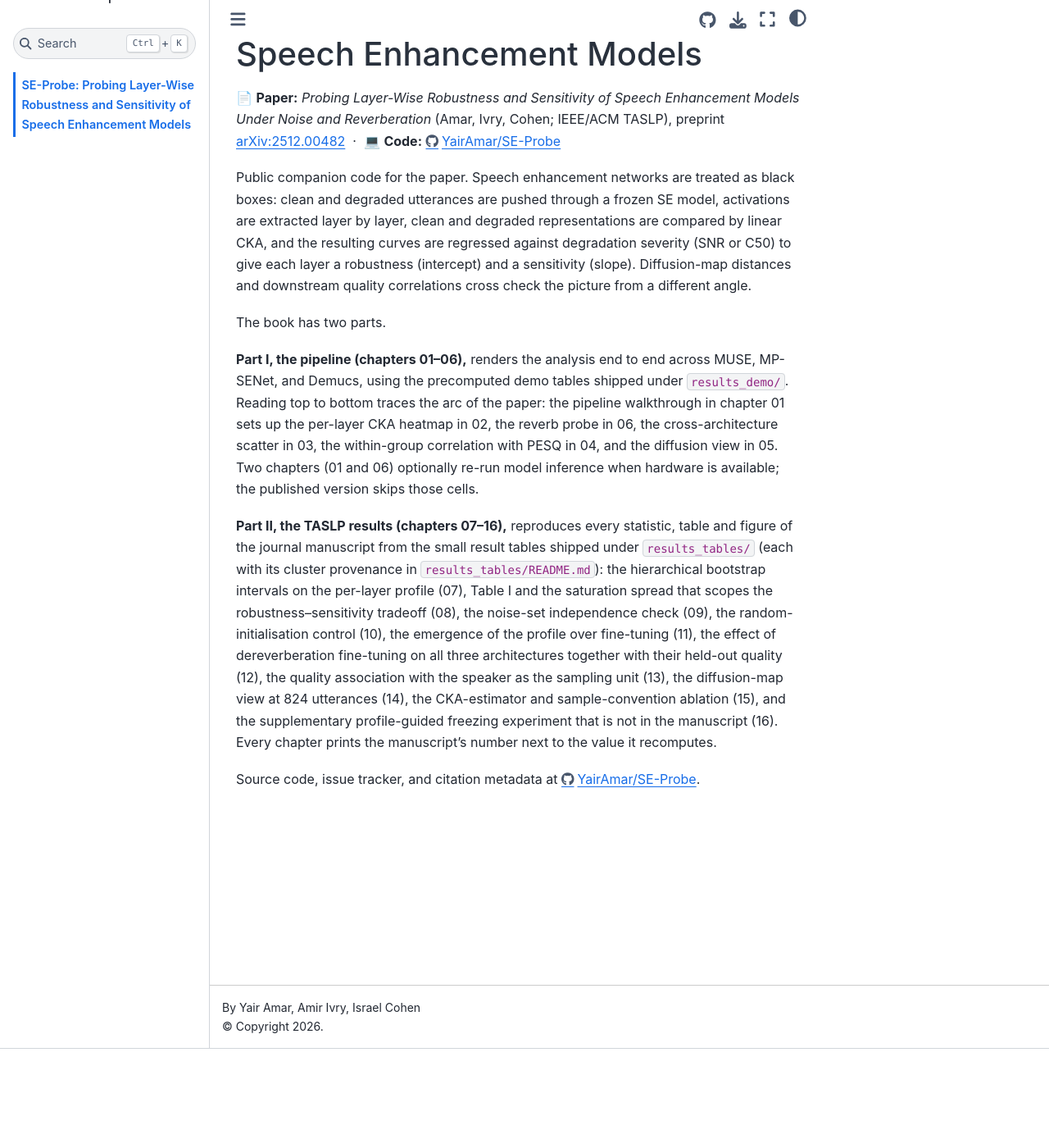
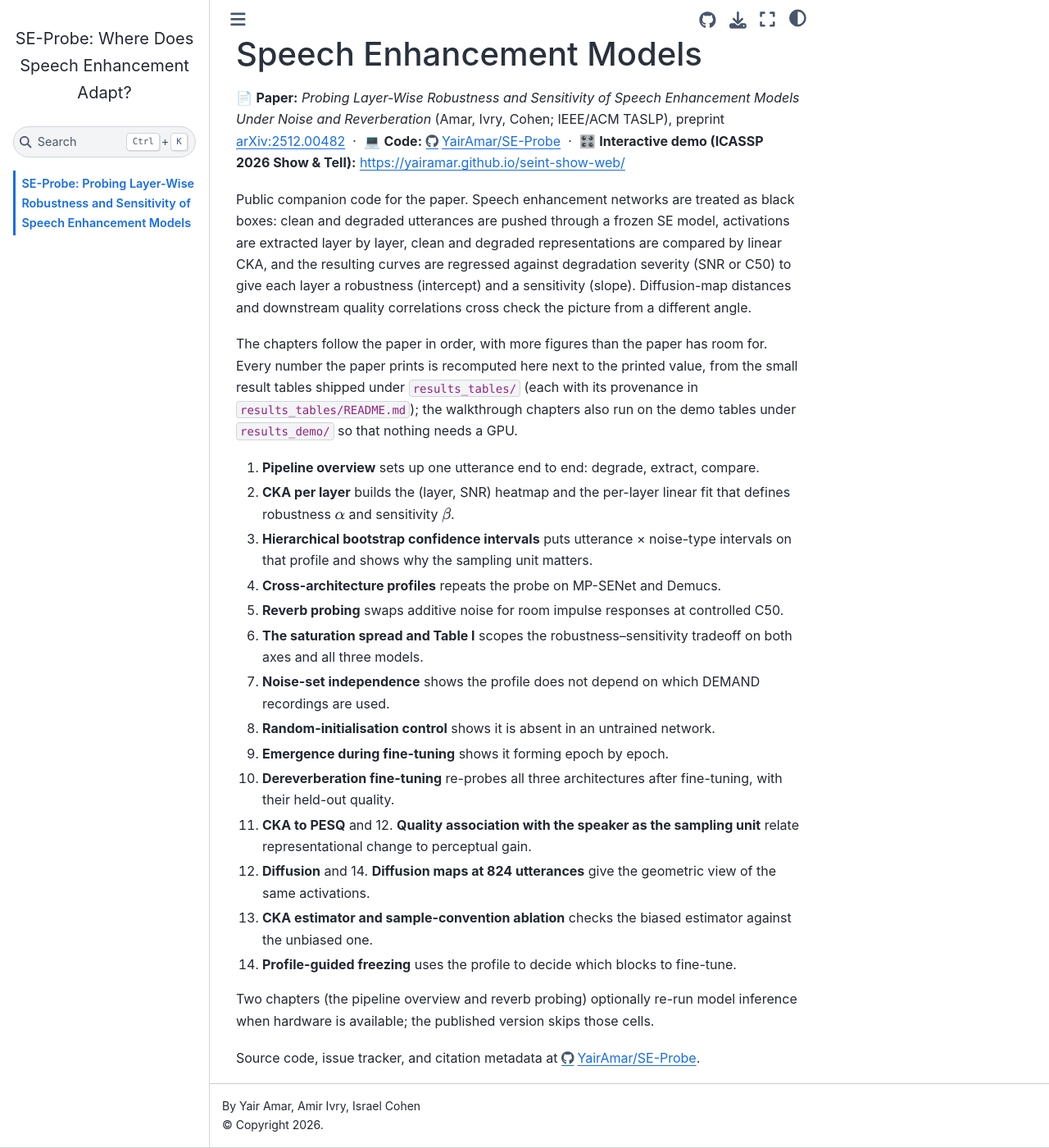
Before and after one commit to YairAmar/SE-Probe, a Jupyter Book: the page built from intro.md, in a window 1280 px wide and 1400 px high, scrolled down 121 px. Shown: the whole window at 82% size. Built offline with Jupyter Book 1.0.4 settings and Sphinx 7.4.7 and the Sphinx Book theme 1.1.4, drawn with Linux system fonts in a browser that asks for light colours; pages that are not in the unit, such as notebooks, are missing from menus.

Commit message:
Book: one continuous flow that follows the paper, no Part I / Part II split
The ten added chapters are interleaved with the original six in the order of the paper's sections; the intro lists the flow; two chapter intros no longer say "journal version".

Co-Authored-By: Claude Fable 5.1 <noreply@anthropic.com>

```diff
--- a/_toc.yml
+++ b/_toc.yml
@@ -1,23 +1,19 @@
 format: jb-book
 root: intro
-parts:
-  - caption: "Part I: the probing pipeline"
-    chapters:
-      - file: notebooks/01_pipeline_overview
-      - file: notebooks/02_cka_per_layer
-      - file: notebooks/06_reverb_probing
-      - file: notebooks/03_cross_architectures
-      - file: notebooks/04_cka_to_pesq
-      - file: notebooks/05_diffusion
-  - caption: "Part II: the TASLP results"
-    chapters:
-      - file: notebooks/07_hierarchical_bootstrap
-      - file: notebooks/08_saturation_spread
-      - file: notebooks/09_noise_set_independence
-      - file: notebooks/10_random_init_control
-      - file: notebooks/11_emergence_during_finetuning
-      - file: notebooks/12_dereverberation_finetuning
-      - file: notebooks/13_quality_association_speakers
-      - file: notebooks/14_diffusion_824
-      - file: notebooks/15_cka_estimator_ablation
-      - file: notebooks/16_profile_guided_freezing
+chapters:
+  - file: notebooks/01_pipeline_overview
+  - file: notebooks/02_cka_per_layer
+  - file: notebooks/07_hierarchical_bootstrap
+  - file: notebooks/03_cross_architectures
+  - file: notebooks/06_reverb_probing
+  - file: notebooks/08_saturation_spread
+  - file: notebooks/09_noise_set_independence
+  - file: notebooks/10_random_init_control
+  - file: notebooks/11_emergence_during_finetuning
+  - file: notebooks/12_dereverberation_finetuning
+  - file: notebooks/04_cka_to_pesq
+  - file: notebooks/13_quality_association_speakers
+  - file: notebooks/05_diffusion
+  - file: notebooks/14_diffusion_824
+  - file: notebooks/15_cka_estimator_ablation
+  - file: notebooks/16_profile_guided_freezing
--- a/intro.md
+++ b/intro.md
@@ -1,13 +1,26 @@
 # SE-Probe: Probing Layer-Wise Robustness and Sensitivity of Speech Enhancement Models
 
-📄 **Paper:** *Probing Layer-Wise Robustness and Sensitivity of Speech Enhancement Models Under Noise and Reverberation* (Amar, Ivry, Cohen; IEEE/ACM TASLP), preprint [arXiv:2512.00482](https://arxiv.org/abs/2512.00482) &nbsp;·&nbsp; 💻 **Code:** <https://github.com/YairAmar/SE-Probe>
+📄 **Paper:** *Probing Layer-Wise Robustness and Sensitivity of Speech Enhancement Models Under Noise and Reverberation* (Amar, Ivry, Cohen; IEEE/ACM TASLP), preprint [arXiv:2512.00482](https://arxiv.org/abs/2512.00482) &nbsp;·&nbsp; 💻 **Code:** <https://github.com/YairAmar/SE-Probe> &nbsp;·&nbsp; 🎛️ **Interactive demo (ICASSP 2026 Show & Tell):** <https://yairamar.github.io/seint-show-web/>
 
 Public companion code for the paper. Speech enhancement networks are treated as black boxes: clean and degraded utterances are pushed through a frozen SE model, activations are extracted layer by layer, clean and degraded representations are compared by linear CKA, and the resulting curves are regressed against degradation severity (SNR or C50) to give each layer a robustness (intercept) and a sensitivity (slope). Diffusion-map distances and downstream quality correlations cross check the picture from a different angle.
 
-The book has two parts.
+The chapters follow the paper in order, with more figures than the paper has room for. Every number the paper prints is recomputed here next to the printed value, from the small result tables shipped under `results_tables/` (each with its provenance in `results_tables/README.md`); the walkthrough chapters also run on the demo tables under `results_demo/` so that nothing needs a GPU.
 
-**Part I, the pipeline (chapters 01–06),** renders the analysis end to end across MUSE, MP-SENet, and Demucs, using the precomputed demo tables shipped under `results_demo/`. Reading top to bottom traces the arc of the paper: the pipeline walkthrough in chapter 01 sets up the per-layer CKA heatmap in 02, the reverb probe in 06, the cross-architecture scatter in 03, the within-group correlation with PESQ in 04, and the diffusion view in 05. Two chapters (01 and 06) optionally re-run model inference when hardware is available; the published version skips those cells.
+1. **Pipeline overview** sets up one utterance end to end: degrade, extract, compare.
+2. **CKA per layer** builds the (layer, SNR) heatmap and the per-layer linear fit that defines robustness $\alpha$ and sensitivity $\beta$.
+3. **Hierarchical bootstrap confidence intervals** puts utterance × noise-type intervals on that profile and shows why the sampling unit matters.
+4. **Cross-architecture profiles** repeats the probe on MP-SENet and Demucs.
+5. **Reverb probing** swaps additive noise for room impulse responses at controlled C50.
+6. **The saturation spread and Table I** scopes the robustness–sensitivity tradeoff on both axes and all three models.
+7. **Noise-set independence** shows the profile does not depend on which DEMAND recordings are used.
+8. **Random-initialisation control** shows it is absent in an untrained network.
+9. **Emergence during fine-tuning** shows it forming epoch by epoch.
+10. **Dereverberation fine-tuning** re-probes all three architectures after fine-tuning, with their held-out quality.
+11. **CKA to PESQ** and 12. **Quality association with the speaker as the sampling unit** relate representational change to perceptual gain.
+13. **Diffusion** and 14. **Diffusion maps at 824 utterances** give the geometric view of the same activations.
+15. **CKA estimator and sample-convention ablation** checks the biased estimator against the unbiased one.
+16. **Profile-guided freezing** uses the profile to decide which blocks to fine-tune.
 
-**Part II, the TASLP results (chapters 07–16),** reproduces every statistic, table and figure of the journal manuscript from the small result tables shipped under `results_tables/` (each with its cluster provenance in `results_tables/README.md`): the hierarchical bootstrap intervals on the per-layer profile (07), Table I and the saturation spread that scopes the robustness–sensitivity tradeoff (08), the noise-set independence check (09), the random-initialisation control (10), the emergence of the profile over fine-tuning (11), the effect of dereverberation fine-tuning on all three architectures together with their held-out quality (12), the quality association with the speaker as the sampling unit (13), the diffusion-map view at 824 utterances (14), the CKA-estimator and sample-convention ablation (15), and the supplementary profile-guided freezing experiment that is not in the manuscript (16). Every chapter prints the manuscript's number next to the value it recomputes.
+Two chapters (the pipeline overview and reverb probing) optionally re-run model inference when hardware is available; the published version skips those cells.
 
 Source code, issue tracker, and citation metadata at <https://github.com/YairAmar/SE-Probe>.
```
Also changed, not shown: CHANGELOG.md (+1 -1 lines), README.md (+1 -1 lines), 2 other files.
